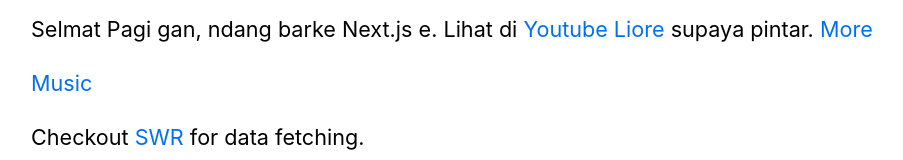
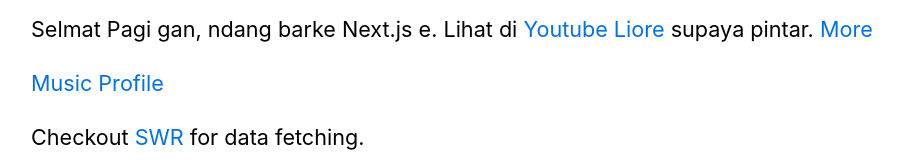
Before and after one commit to Liore-S/next-training, a Next.js app: page / in a window 1280 px wide. Shown: the part 299-459 px from the top of the page, without its empty margins (161-1064 px from the left). Built offline with nearby package versions, Linux system fonts and the light colour scheme.

Commit message:
add profile link

```diff
--- a/pages/index.js
+++ b/pages/index.js
@@ -38,6 +38,10 @@ export default function Home({ allPostsData }) {
         <p>
           <Link href="../post/Video">
             Music
+          </Link>
+          {" "}
+          <Link href="../post/Profile">
+            Profile
           </Link>
         </p>
         <p>
```
